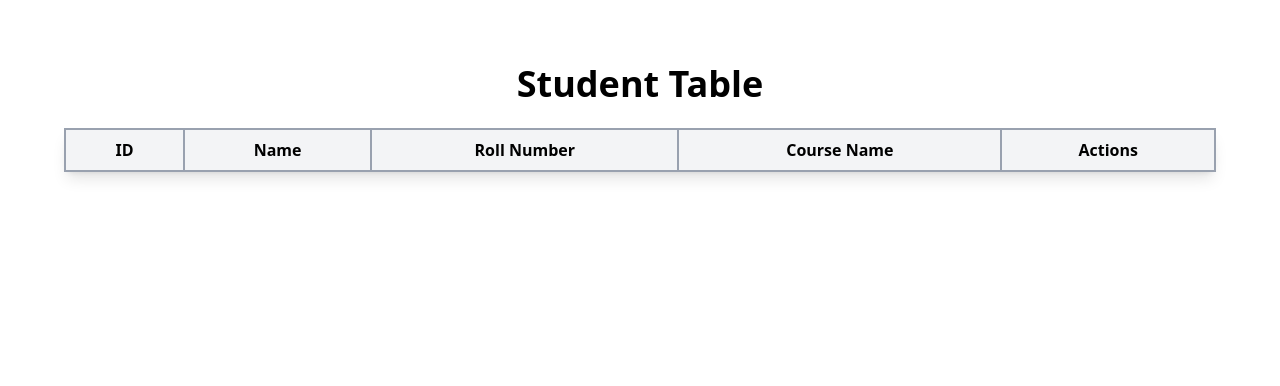
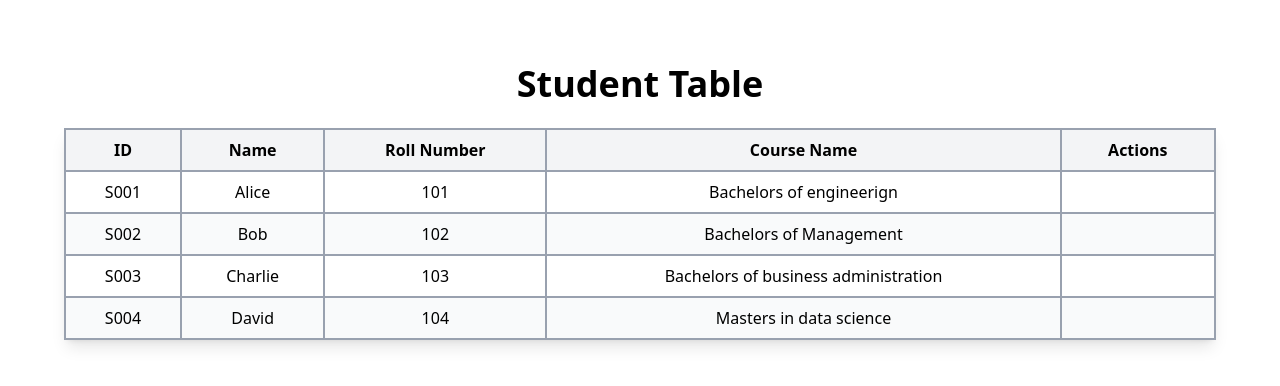
Before and after one commit to HitaarnavBhatia/SonarTest, a React (Vite) app: page / in a window 1280 px wide. Shown: the top 386 px of the page. Built offline with nearby package versions, Linux system fonts and the light colour scheme.

Commit message:
added students data using .map array

```diff
--- a/src/App.jsx
+++ b/src/App.jsx
@@ -27,7 +27,19 @@ function App() {
                 </tr>
                 </thead>
 
+                <tbody>
+                    {students.map((student) => (
+                        <tr key={student.id} className="even:bg-gray-50">
+                            <td className="border-2 border-gray-400 px-4 py-2">{student.id}</td>
+                            <td className="border-2 border-gray-400 px-4 py-2">{student.name}</td>
+                            <td className="border-2 border-gray-400 px-4 py-2">{student.roll}</td>
+                            <td className="border-2 border-gray-400 px-4 py-2">{student.course}</td>
+                            <td className="border-2 border-gray-400 px-4 py-2 space-x-2">
 
+                            </td>
+                        </tr>
+                    ))}
+                </tbody>
             </table>
         </div>
     );
```
